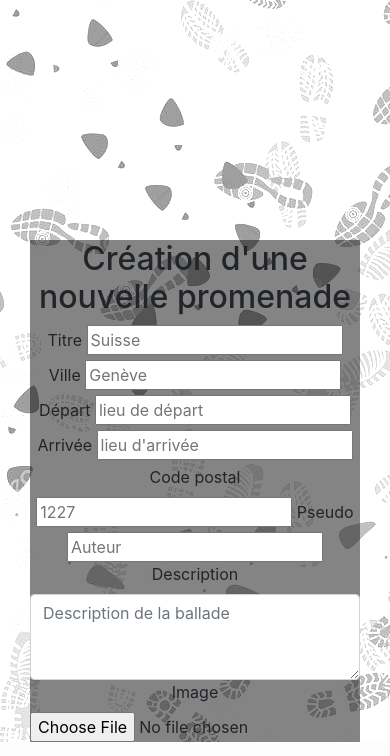
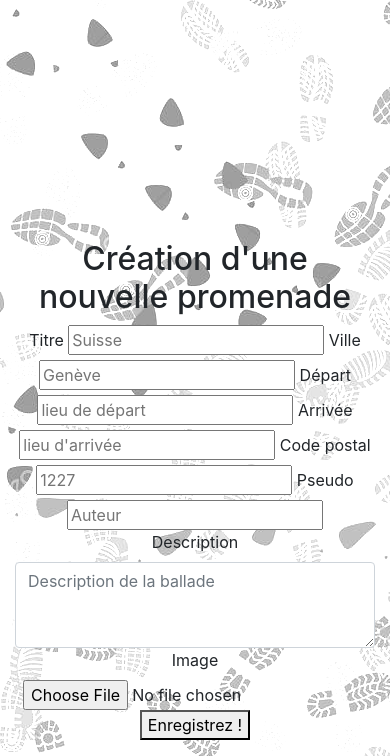
Before and after one commit to SantosJaime/promenades, a PHP site: page /create-promenade.php in a window 390 px wide. Shown: the part 604-1360 px from the top of the page. Run offline with PHP 8.4, Linux system fonts and the light colour scheme.

Commit message:
Modif Create-promenade, process-create, et style.css

```diff
--- a/www/create-promenade.php
+++ b/www/create-promenade.php
@@ -58,9 +58,11 @@ $database= new Database();
 
     <body>
 
-    <div class="container-fluid">
-        <div class="col-sm-6">
-            <div class="formulaire">
+    <section id="cover">
+        <div id="cover-caption">
+            <div id="container" class="container">
+                <div class="row">
+                    <div class="col-sm-6 offset-sm-3 text-center">
                         <h2> Création d'une nouvelle promenade </h2>
                         <form action="process-create.php" method="post">
                             <label for="titre">Titre </label>
@@ -74,15 +76,19 @@ $database= new Database();
                             <label for="codePostal">Code postal </label>
                                 <input type="number" id="codePostal" name="codePostal" placeholder ="1227">
                             <label for="pseudo">Pseudo</label>
-                    <input type="text" id="pseudo" name="pseudo" placeholder ="Auteur">
+                                <input type="text" id="pseudo" name="pseudo" placeholder ="Auteur"><br>
                             <label for="detail">Description </label>
                                 <textarea type="text" id="detail" name="detail" rows="3" placeholder ="Description de la ballade" class="form-control md-textarea"></textarea>
                             <label for="images">Image</label>
                                 <input type="file" id="images" name="images" placeholder ="Insérer une image">
-
+                                <br>
+                            <button type="submit" class="">Enregistrez !</button>
                         </form>
                     </div>
                 </div>
             </div>
+        </div>
+    </section>
+
     </body>
 </html>
--- a/www/process-create.php
+++ b/www/process-create.php
@@ -20,7 +20,6 @@ $insertPromenade = $Database->insertPromenade(
     $_POST['images']);
 //récupérer le nouvel id de la promenade
 
-
 //Rediriger l'utilisateur vers la page de la promenade crée
 header("Location: detailCircuit.php?id=$insertPromenade");
 
--- a/www/style.css
+++ b/www/style.css
@@ -23,8 +23,8 @@ body {
 
 }
 
-.formulaire {
-    display: block;
+.cover {
+    margin-top: 100px;
     text-align: center;
     background-color: rgb(10, 10, 10, 0.5);
 }
```
Lines whose indentation alone changed are shown as unchanged.
